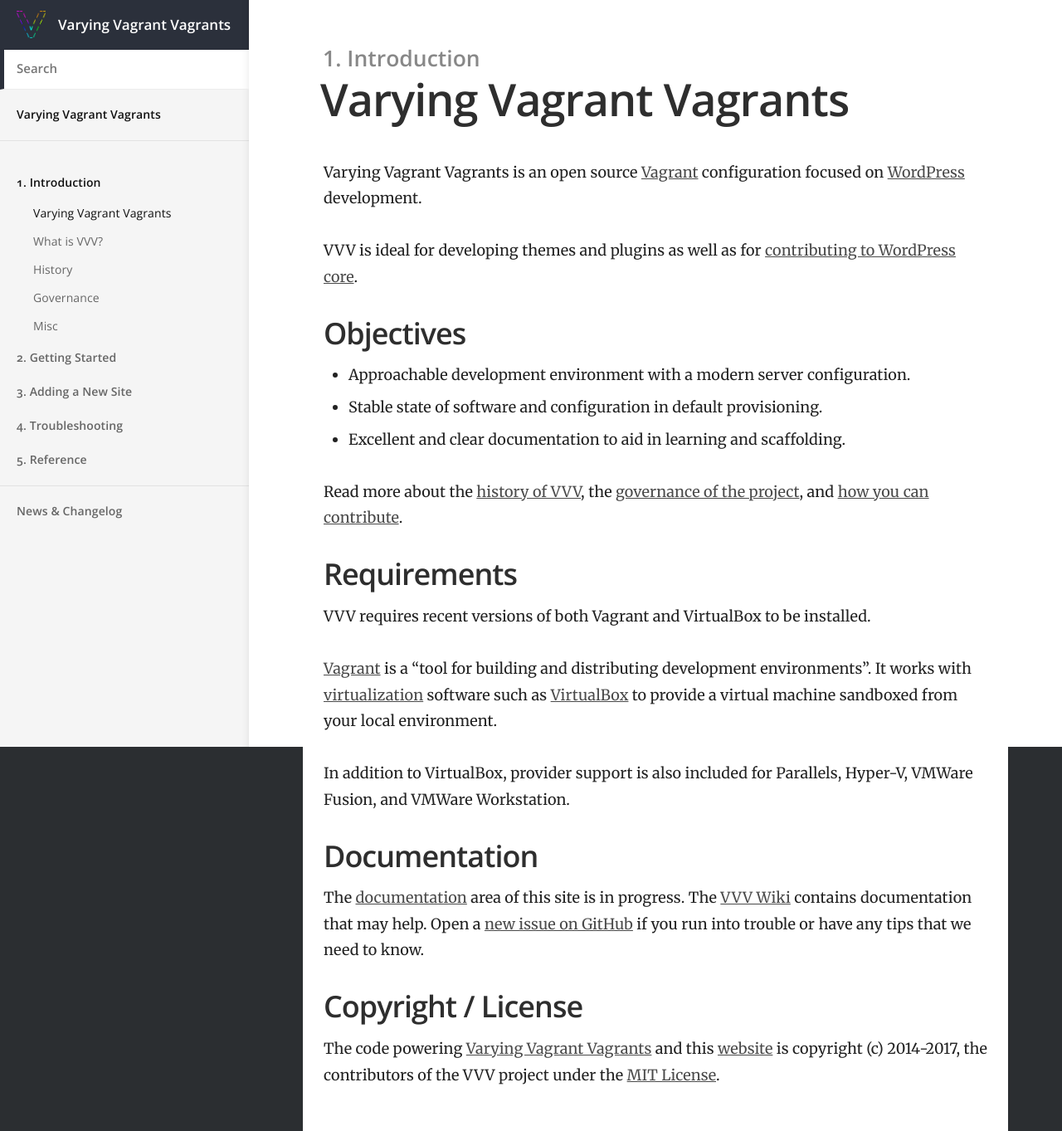
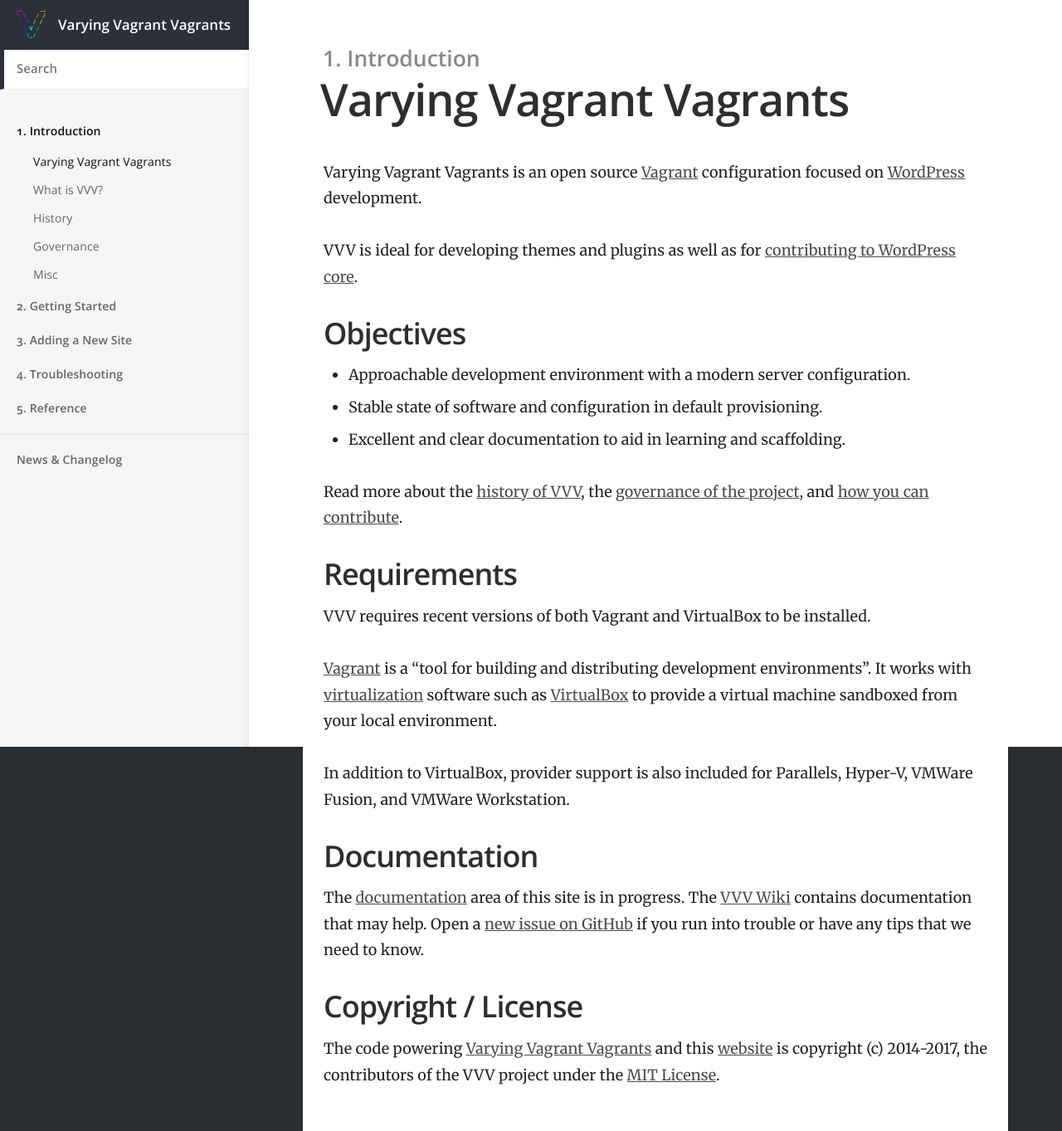
Before and after one commit to Varying-Vagrant-Vagrants/varyingvagrantvagrants.org, a Jekyll site: the page built from index.md, in a window 1280 px wide. Shown: the whole page at 83% size. Built offline with Jekyll 4.4.1, drawn with Linux system fonts in a browser that asks for light colours.

Commit message:
Remove top level menu entry for VVV
It's already available through the site logo + title.

```diff
--- a/_layouts/default.html
+++ b/_layouts/default.html
@@ -43,13 +43,6 @@
 
 			<nav {% if site.show_full_navigation %}class="full-navigation"{% endif %}>
 				<ul>
-					<li class="nav-item top-level {% if page.url == '/' %}current{% endif %}">
-						{% assign home = site.html_pages | where: 'url', '/' | first %}
-						<a href="{{ site.baseurl }}/">{{ home.title }}</a>
-					</li>
-				</ul>
-
-				<ul>
 					{% assign grouped = site.pages |  group_by: 'category' | sort: 'name' %}
 					{% for group in grouped %}
 						<li class="nav-item top-level {% if group.name == page.category %}current{% endif %}">
```
